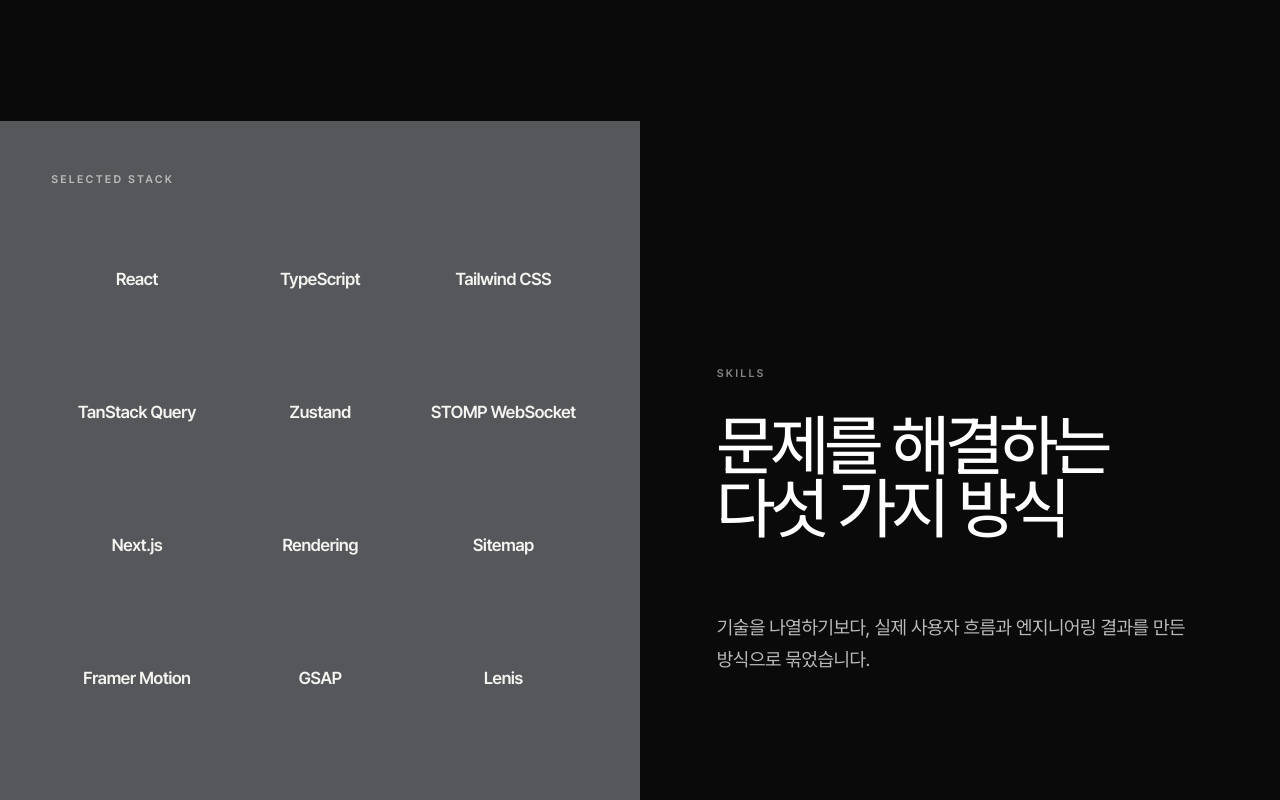
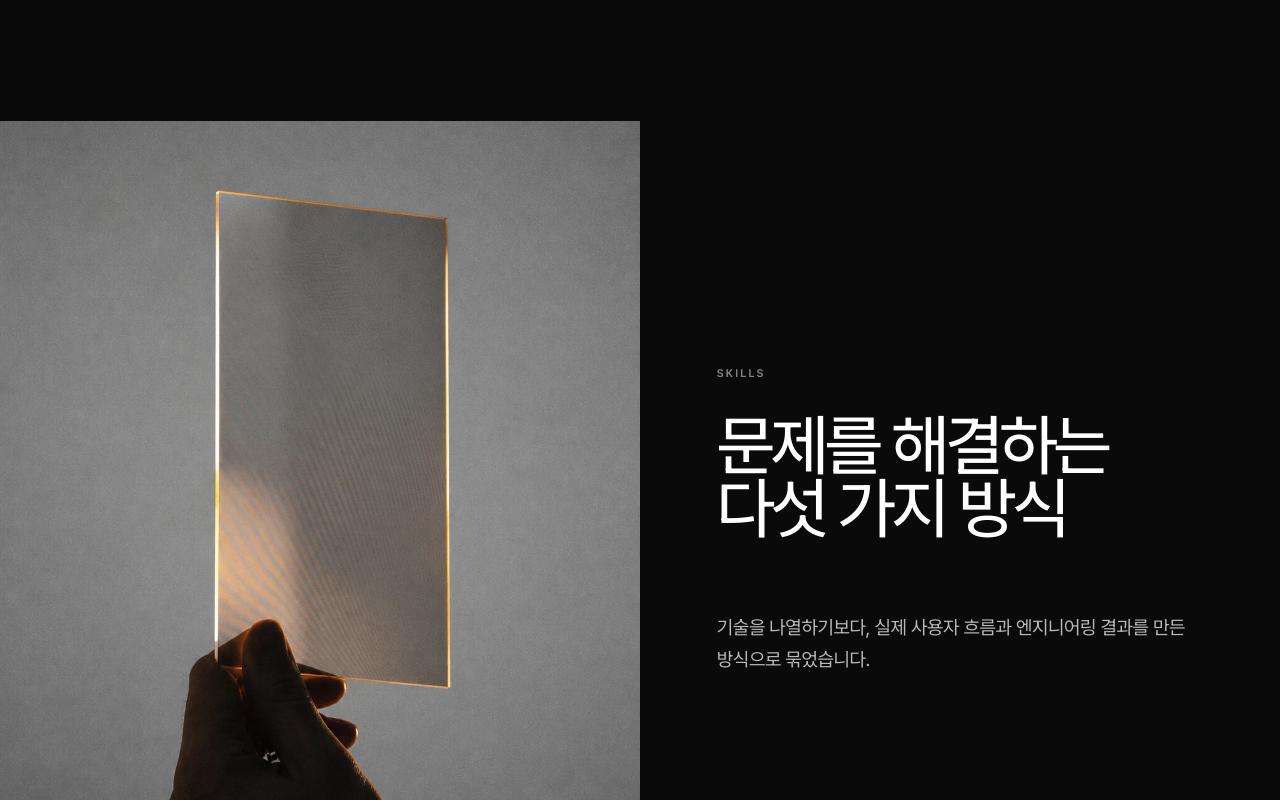
Before and after one commit to blueiz920/hyeokjinsss, a Next.js app: page / in a window 1280 px wide. Shown: the part 1780-2580 px from the top of the page. Built offline with nearby package versions, Linux system fonts and the light colour scheme.

Commit message:
feat: 스킬 첫 장면에 에디토리얼 이미지 추가

```diff
--- a/app/globals.css
+++ b/app/globals.css
@@ -738,8 +738,22 @@
   }
 
   .skills-expertise-visual-inner {
+    position: relative;
+    aspect-ratio: 358 / 422;
+  }
+
+  .skills-expertise-photo {
+    display: none;
+  }
+
+  .skills-expertise-photo img {
+    object-fit: cover;
+    object-position: center;
+  }
+
+  .skills-expertise-board {
     display: grid;
-    aspect-ratio: 358 / 422;
+    height: 100%;
     grid-template-rows: auto 1fr;
     gap: 2rem;
     padding: 1.5rem;
@@ -1180,7 +1194,7 @@
     transform: scaleY(0.86);
   }
 
-  .skills-expertise-visual-inner {
+  .skills-expertise-board {
     padding: 2.5rem;
   }
 
@@ -1228,7 +1242,22 @@
     width: 100%;
     height: 100svh;
     aspect-ratio: auto;
+    overflow: hidden;
+  }
+
+  .skills-expertise-photo {
+    position: absolute;
+    inset: 0;
+    display: block;
+  }
+
+  .skills-expertise-board {
+    position: absolute;
+    inset: 0;
+    height: auto;
     padding: clamp(2rem, 4vw, 4rem);
+    opacity: 0;
+    visibility: hidden;
   }
 
   .skills-tool-wordmark {
--- a/components/sections/SkillsHorizontal.tsx
+++ b/components/sections/SkillsHorizontal.tsx
@@ -1,5 +1,6 @@
 "use client";
 
+import Image from "next/image";
 import { useEffect, useRef } from "react";
 import { portfolio } from "@/data/portfolio";
 import { useSectionRegistry } from "@/hooks/useSectionRegistry";
@@ -24,9 +25,7 @@
     >
       <div className="skills-expertise-grid">
         <header className="skills-expertise-intro" data-skill-intro>
-          <p className="skills-expertise-eyebrow">
-            Skills
-          </p>
+          <p className="skills-expertise-eyebrow">Skills</p>
           <h2 id="skills-title" className="skills-expertise-title">
             문제를 해결하는{" "}
             <span className="block">다섯 가지 방식</span>
@@ -37,12 +36,22 @@
           </p>
         </header>
 
+        <div className="skills-expertise-visual" aria-hidden="true">
+          <div className="skills-expertise-visual-inner">
+            <div className="skills-expertise-photo" data-skill-photo>
+              <Image
+                src="/skills/skills-editorial.webp"
+                alt=""
+                fill
+                sizes="(min-width: 1024px) 50vw, 0px"
+              />
+            </div>
+
             <div
-          className="skills-expertise-visual"
+              className="skills-expertise-board"
               data-skill-board
               aria-hidden="true"
             >
-          <div className="skills-expertise-visual-inner">
               <p className="skills-expertise-label">Selected stack</p>
               <div className="skills-expertise-tools" data-skill-tools>
                 {portfolio.skills
@@ -52,6 +61,7 @@
                       {tool}
                     </span>
                   ))}
+              </div>
             </div>
           </div>
         </div>
```
Also changed, not shown: public/skills/skills-editorial.webp (added), 1 other file (tests, documents, lock files or other folders). Lines whose indentation alone changed are shown as unchanged.
